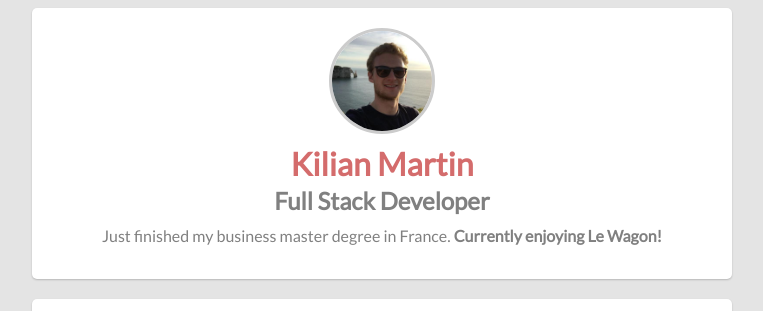
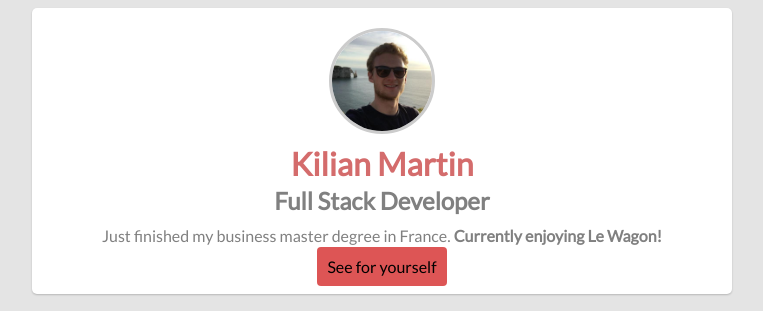
Before and after one commit to kilianmartin/profile, a plain HTML site: page index.html in a window 1280 px wide. Shown: the top 311 px of the page, without its empty margins (258-1021 px from the left). Drawn offline with Linux system fonts and the light colour scheme.

Commit message:
make my profile prettier

```diff
--- a/index.html
+++ b/index.html
@@ -32,6 +32,7 @@
         <p>
           Just finished my business master degree in France. <strong>Currently enjoying Le Wagon!</strong>
         </p>
+        <a href="http://lewagon.com" class="btn-red">See for yourself</a>
       </div>
 
       <div class="card" id="social-links">
--- a/style.css
+++ b/style.css
@@ -59,6 +59,18 @@ a:hover {
   box-shadow: 0px 1px 2px 0px rgba(0, 0, 0, 0.2);
 }
 
+.btn-red{
+  background-color: #DD5555;
+  color: black;
+  font-weight: 500;
+  padding: 10px;
+  border-radius: 4px;
+}
+
+.btn-red:hover{
+  background-color: #C61414;
+  color: white;
+}
 
 
 @media (max-width: 960px) {
```
